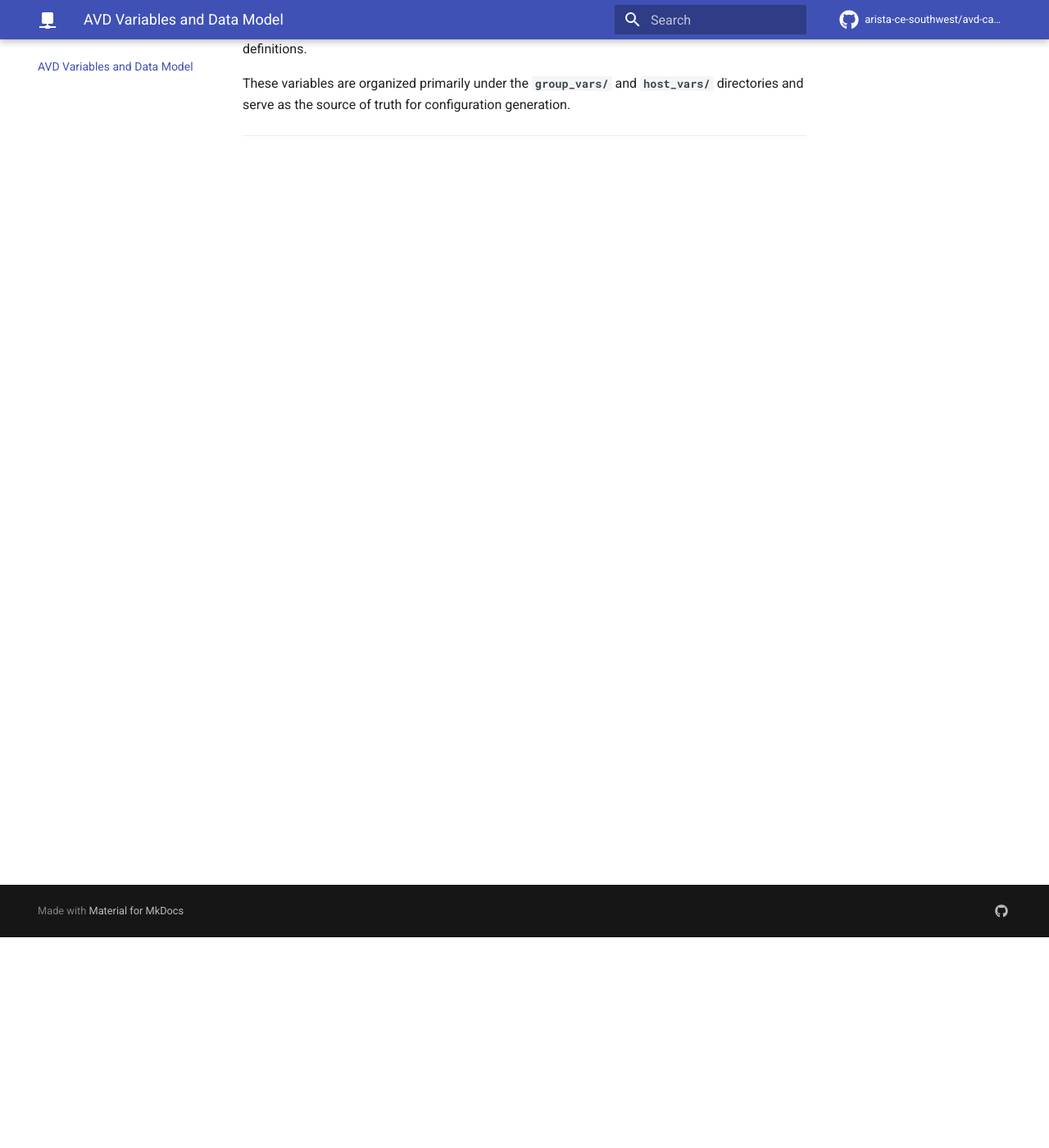
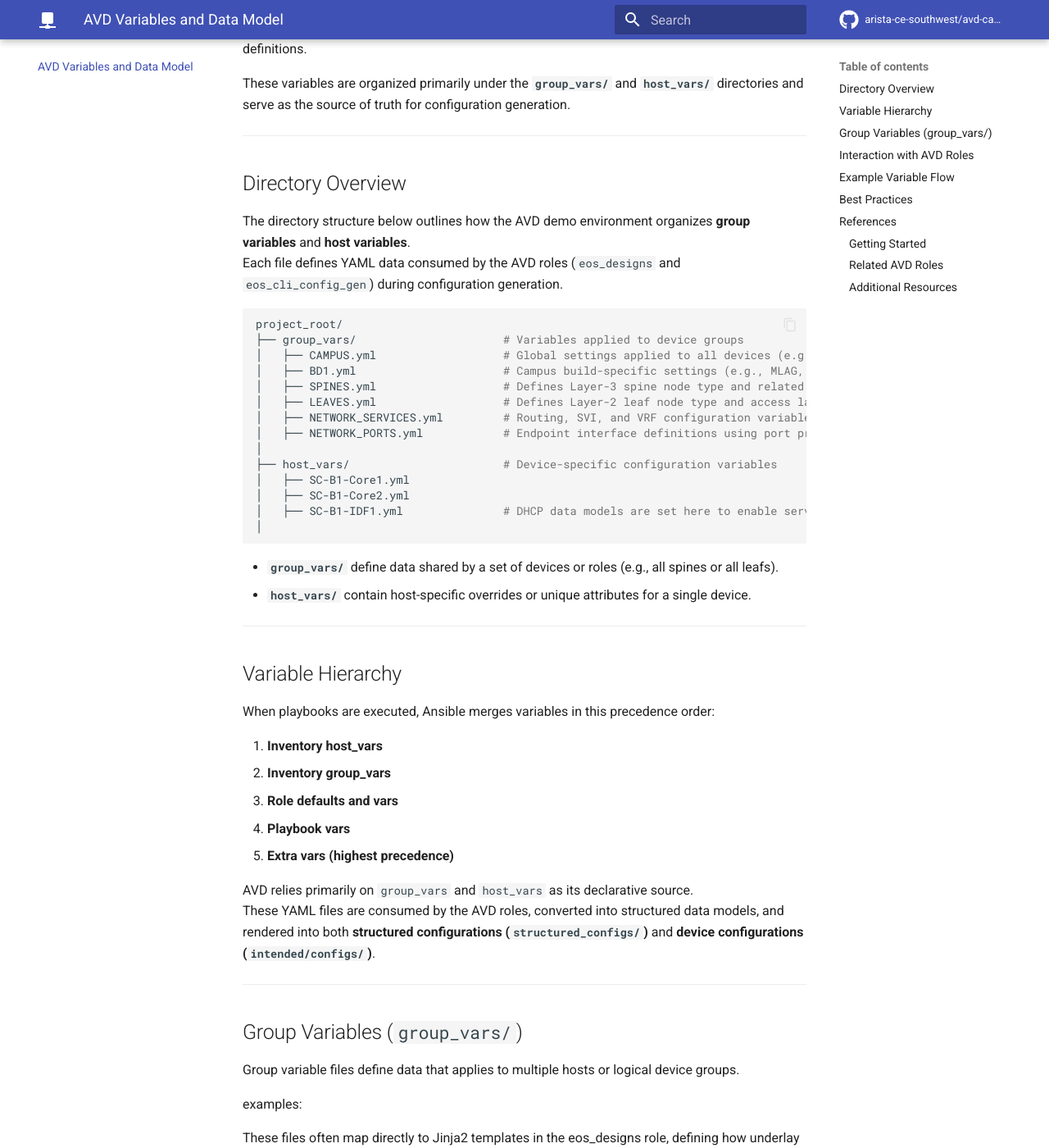
Before and after one commit to arista-ce-southwest/avd-campus-networking-event-demo, an MkDocs documentation site: the page built from docs/variables.md, in a window 1280 px wide and 1400 px high, scrolled down 257 px. Shown: the whole window at 82% size. Built offline with MkDocs 1.6.1 and Material for MkDocs 9.7.7, drawn with Linux system fonts in a browser that asks for light colours; emoji names are drawn with the system emoji font; comment, search, counter and statistics services are not loaded; some of the changed text lies outside the part shown.

Commit message:
updated content on page

````diff
--- a/docs/variables.md
+++ b/docs/variables.md
@@ -5,3 +5,135 @@ The Arista Validated Designs (AVD) framework relies on YAML-based variable defin
 These variables are organized primarily under the **`group_vars/`** and **`host_vars/`** directories and serve as the source of truth for configuration generation.
 
 ---
+
+## Directory Overview
+
+The directory structure below outlines how the AVD demo environment organizes **group variables** and **host variables**.
+Each file defines YAML data consumed by the AVD roles (`eos_designs` and `eos_cli_config_gen`) during configuration generation.
+
+```bash
+project_root/
+├── group_vars/                      # Variables applied to device groups
+│   ├── CAMPUS.yml                   # Global settings applied to all devices (e.g., NTP, logging, VLANs)
+│   ├── BD1.yml                      # Campus build-specific settings (e.g., MLAG, uplinks, downlinks, IP address pools)
+│   ├── SPINES.yml                   # Defines Layer-3 spine node type and related routing policies
+│   ├── LEAVES.yml                   # Defines Layer-2 leaf node type and access layer parameters
+│   ├── NETWORK_SERVICES.yml         # Routing, SVI, and VRF configuration variables
+│   ├── NETWORK_PORTS.yml            # Endpoint interface definitions using port profiles
+│
+├── host_vars/                       # Device-specific configuration variables
+│   ├── SC-B1-Core1.yml
+│   ├── SC-B1-Core2.yml
+│   ├── SC-B1-IDF1.yml               # DHCP data models are set here to enable services
+│
+```
+
+- **`group_vars/`** define data shared by a set of devices or roles (e.g., all spines or all leafs).
+- **`host_vars/`** contain host-specific overrides or unique attributes for a single device.
+
+---
+
+## Variable Hierarchy
+
+When playbooks are executed, Ansible merges variables in this precedence order:
+
+1. **Inventory host_vars**
+2. **Inventory group_vars**
+3. **Role defaults and vars**
+4. **Playbook vars**
+5. **Extra vars (highest precedence)**
+
+AVD relies primarily on `group_vars` and `host_vars` as its declarative source.
+These YAML files are consumed by the AVD roles, converted into structured data models, and rendered into both **structured configurations (`structured_configs/`)** and **device configurations (`intended/configs/`)**.
+
+---
+
+## Group Variables (`group_vars/`)
+
+Group variable files define data that applies to multiple hosts or logical device groups.
+
+examples:
+
+<!-- #TODO: ADD Linked content tabs ofr group_vars -->
+
+These files often map directly to Jinja2 templates in the eos_designs role, defining how underlay and overlay protocols are generated.
+
+Host Variables (`host_vars/`)
+
+Host variables define unique, per-device attributes:
+
+<!-- #TODO: ADD Linked content tabs ofr host_vars -->
+
+Host-specific data drives individual interface naming, BGP neighbor creation, and device-specific VLAN/SVI mappings.
+
+---
+
+## Interaction with AVD Roles
+
+`arista.avd.eos_designs`
+
+- Parses and validates all variable inputs from group_vars/ and host_vars/.
+- Builds the structured data model under structured_configs/.
+- Handles logic such as addressing, VLAN segmentation, and routing topology.
+
+`arista.avd.eos_cli_config_gen`
+
+- Consumes the structured data model.
+- Renders the final EOS CLI configuration into intended/configs/.
+- Generates Markdown documentation under documentation/ for both fabric and device views.
+
+`arista.avd.cv_deploy`
+
+- Pushes the generated configurations to CloudVision.
+- Optionally triggers Change Control workflows or Studio updates.
+
+---
+
+## Example Variable Flow
+
+```mermaid
+flowchart TD
+  A[group_vars & host_vars YAML] --> B[eos_designs Role]
+  B --> C[Structured Configs]
+  C --> D[eos_cli_config_gen Role]
+  D --> E[Intended Configs & Documentation]
+  E --> F[cv_deploy Role]
+  F --> G[CloudVision / CVaaS]
+```
+
+This flow illustrates how YAML variables defined in inventory directories progress through the AVD pipeline.
+
+---
+
+## Best Practices
+
+:white_check_mark: Keep data modular – use separate group files for fabric, spines, and leafs.
+:white_check_mark: Minimize duplication – define common data once in group_vars.
+:white_check_mark: Validate with `ansible-playbook --syntax-check` to catch YAML formatting errors.
+:white_check_mark: Leverage `avd_facts` to review the structured data model before deployment.
+:white_check_mark: Use version control to track variable and configuration changes.
+
+The `group_vars/` and `host_vars/` directories form the foundation of AVD automation, translating human-readable YAML into consistent, validated, and deployable EOS configurations.
+By structuring your data hierarchically and following AVD conventions, you ensure scalability, readability, and alignment with Arista’s declarative automation model.
+
+---
+
+## References
+
+### Getting Started
+
+- [Intro to Ansible and AVD](https://avd.arista.com/5.4/docs/getting-started/intro-to-ansible-and-avd.html)
+- [Input Variables](https://avd.arista.com/5.4/ansible_collections/arista/avd/roles/eos_designs/index.html#input-variables)
+- [Campus Fabric Example](https://avd.arista.com/5.4/ansible_collections/arista/avd/examples/campus-fabric/index.html)
+
+### Related AVD Roles
+
+- [eos_designs](https://avd.arista.com/5.4/ansible_collections/arista/avd/roles/eos_designs/index.html) – Generates structured configs and fabric documentation.
+- [eos_cli_config_gen](https://avd.arista.com/5.4/ansible_collections/arista/avd/roles/eos_cli_config_gen/index.html) – Converts structured configs to EOS CLI configurations.
+- [cv_deploy](https://avd.arista.com/5.4/ansible_collections/arista/avd/roles/cv_deploy/index.html) – Pushes configurations to CVaaS Studio.
+
+### Additional Resources
+
+- [Arista AVD Documentation](https://avd.arista.com/5.4/index.html) – Comprehensive AVD reference.
+- [Arista ANTA Framework](https://anta.arista.com/stable/) – Automated Network Test Automation framework.
+- [Arista PyAVD](https://avd.arista.com/5.4/docs/pyavd/pyavd.html) – Python library for generating AVD structured data.
````
